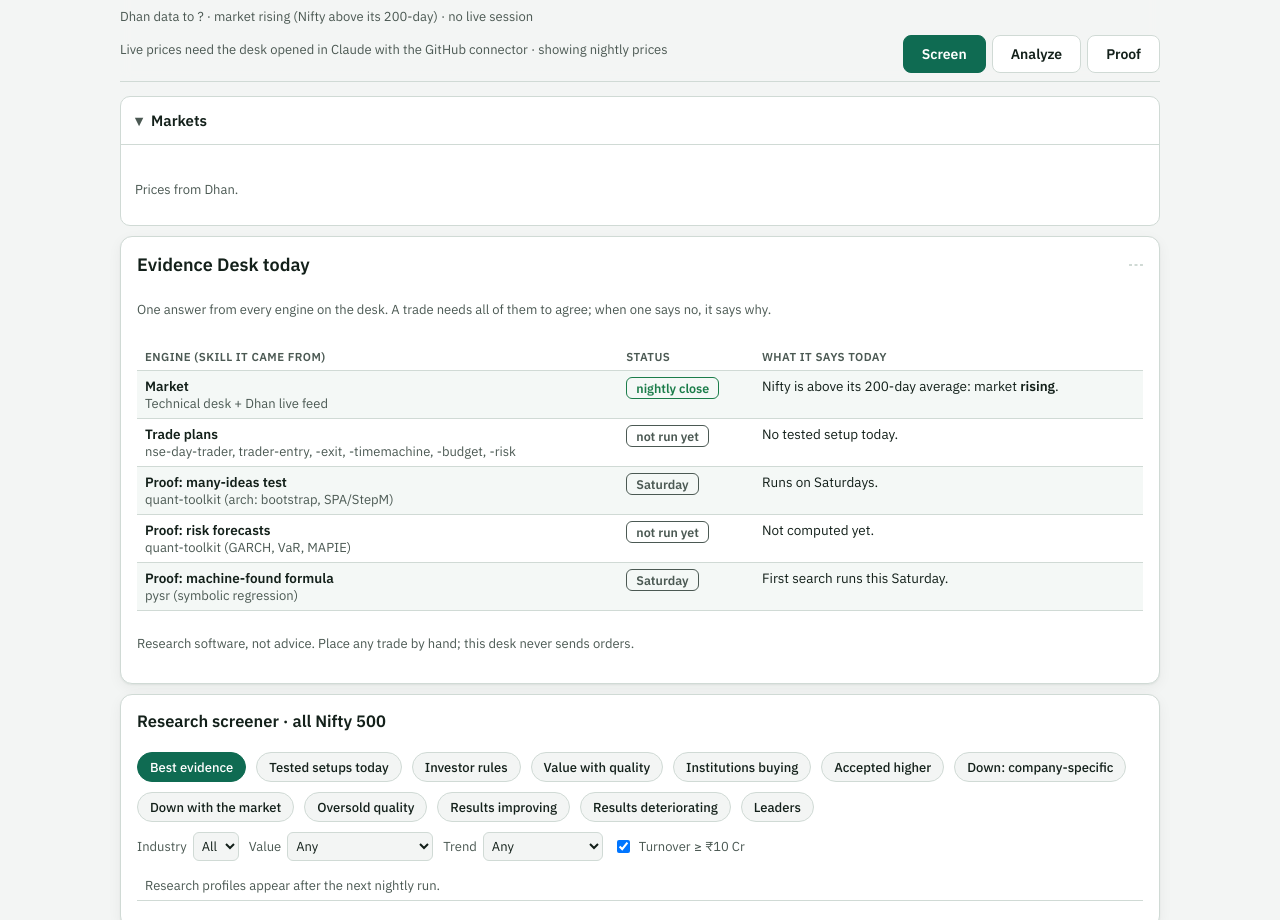
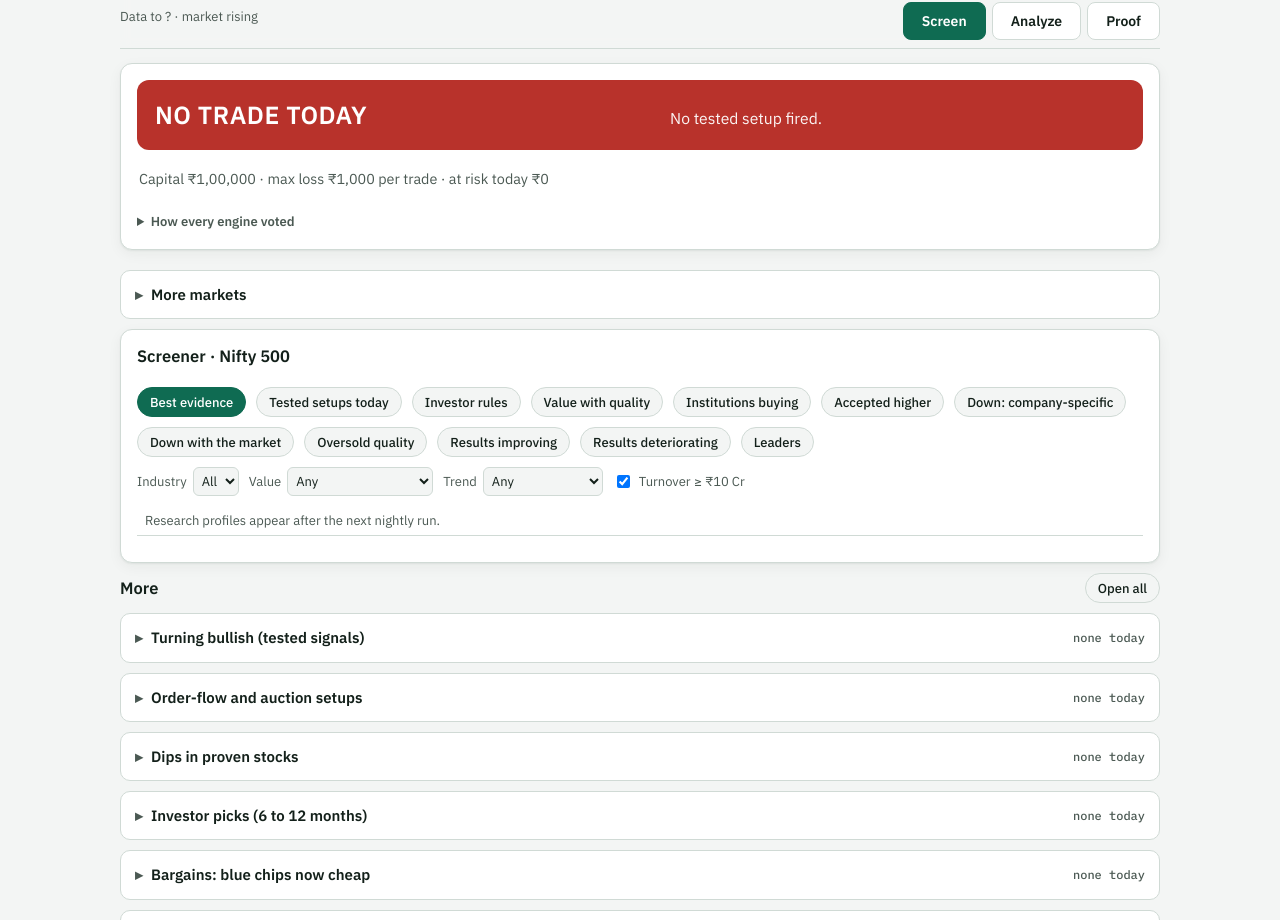
Before and after one commit to prodadarjaiswal-lab/Aj, a plain HTML site: page docs/technical-desk.html in a window 1280 px wide. Shown: the part 54-974 px from the top of the page. Drawn offline with Linux system fonts and the light colour scheme.

Commit message:
Desk: verdict-first Screen tab, notes cut; Telegram pin shows the Evidence Desk only
Roast Room (quick): big NO TRADE / TRADE bar with one reason, risk line,
'Watch, not trade' list with the missing check, 4 key market numbers,
screener trimmed to 6 columns and 3 tags, engine detail and extra
markets folded, one footer disclaimer. Telegram pin re-posted when the
old pin still lists the retired NSE Terminal.

Co-Authored-By: Claude Opus 5.5 <noreply@anthropic.com>
Claude-Session: https://claude.ai/code/session_01RXFh2CJvvmt4X5v3jsYcMd

```diff
--- a/docs/technical-desk.html
+++ b/docs/technical-desk.html
@@ -115,6 +115,12 @@ tr:hover td{background:var(--soft)}
 #livenote b{font-weight:700}
 @media (max-width:520px){.tiles{grid-template-columns:1fr 1fr;gap:8px}.tile{padding:8px 10px}.tile .v{font-size:17px}
  h1{font-size:20px}header{padding-block:8px 6px;gap:6px}header .sub{font-size:12px;line-height:1.4}.tab{padding:7px 14px;min-height:36px}}
+.vbar{border-radius:12px;padding:16px 18px;display:flex;flex-wrap:wrap;gap:6px 16px;align-items:baseline;justify-content:space-between;color:#fff;background:var(--down)}
+.vbar.go{background:var(--up)}.vbar.stale{background:var(--warn)}
+.vbar .vh{font-size:1.55rem;font-weight:800;letter-spacing:.02em}.vbar .vr{font-size:.98rem;opacity:.95}.vbar .vd{font-size:.82rem;opacity:.85}
+.riskl{font-size:.9rem;color:var(--mute);margin:8px 2px 0}
+.watch{display:flex;flex-wrap:wrap;gap:8px;margin-top:6px}.watch button{text-align:left;line-height:1.25}.watch .miss{display:block;font-size:.75rem;color:var(--down)}
+.foot{font-size:.78rem;color:var(--mute);text-align:center;padding:14px 0 6px}
 </style>
 <div class="wrap">
 <header>
@@ -125,9 +131,10 @@ tr:hover td{background:var(--soft)}
 </header>
 
 <section id="screener" class="wrap" style="gap:10px">
-  <details class="dd" id="dd-mkts" open><summary><span class="ddt">Markets</span><span class="cnt" id="n-mkts"></span></summary><div class="ddb"><div class="tiles" id="mkts"></div><p class="note" id="mktnote"></p></div></details>
   <div class="pnl" id="deskSum"></div>
-  <div class="pnl" id="research"><div class="row" style="justify-content:space-between"><h2>Research screener · all Nifty 500</h2><span class="cnt" id="n-research"></span></div>
+  <div class="tiles" id="mkts"></div>
+  <details class="dd" id="dd-mkts"><summary><span class="ddt">More markets</span><span class="cnt" id="n-mkts"></span></summary><div class="ddb"><div class="tiles" id="mkts2"></div><p class="note" id="mktnote" hidden></p></div></details>
+  <div class="pnl" id="research"><div class="row" style="justify-content:space-between"><h2>Screener · Nifty 500</h2><span class="cnt" id="n-research"></span></div>
     <p class="note basisline" id="b-research"></p>
     <div class="row" id="presets" role="group" aria-label="Screens"></div>
     <div class="row filt">
@@ -139,8 +146,8 @@ tr:hover td{background:var(--soft)}
     <div class="tw"><table id="rsT"></table></div>
     <div class="row"><button class="chip" id="rsMore" hidden>Show more</button><span class="note" id="rsNote"></span></div>
   </div>
-  <div class="row" style="justify-content:space-between"><p class="note" style="margin:0">Tap a section to open it. Tap any stock for its chart and full analysis.</p><button class="chip" id="ddall">Open all</button></div>
-  <details class="dd" id="dd-rsum" open><summary><span class="ddt">Research screener: today's top evidence</span><span class="cnt" id="n-rsum"></span></summary><div class="ddb">
+  <div class="row" style="justify-content:space-between"><h2 style="margin:0">More</h2><button class="chip" id="ddall">Open all</button></div>
+  <details class="dd" id="dd-rsum" hidden><summary><span class="ddt">Research screener: today's top evidence</span><span class="cnt" id="n-rsum"></span></summary><div class="ddb">
     <div class="tw"><table id="rsSum"></table></div>
     <div class="row"><button class="chip on" data-goto="research">Go to the full research screener ↑</button><span class="note">12 screens and filters across the Nifty 500</span></div>
   </div></details>
@@ -156,6 +163,7 @@ tr:hover td{background:var(--soft)}
   <details class="dd" id="dd-quant"><summary><span class="ddt">Portfolio and pairs (Nifty 50)</span><span class="cnt" id="n-quant"></span></summary><div class="ddb"><div class="cards"><div><h3>Markowitz</h3><div id="front"></div><div id="wts"></div></div><div><h3>Walk-forward test and portfolio VaR</h3><div id="wf"></div></div></div><h3>Pairs and mean reversion</h3><div id="pairsS"></div><div class="cards"><div class="tw"><table id="pairsT"></table></div><div id="pairChart"></div></div></div></details>
   <details class="dd" id="dd-board"><summary><span class="ddt">Full back-test scoreboards</span><span class="cnt" id="n-board"></span></summary><div class="ddb"><div class="tw"><table id="board"></table></div><div class="tw" style="margin-top:10px"><table id="aboard"></table></div><div class="tw" style="margin-top:10px"><table id="sboard"></table></div><p class="note" id="boardnote"></p></div></details>
   <details class="dd" id="dd-fresh"><summary><span class="ddt">Data freshness check</span><span class="cnt" id="n-fresh"></span></summary><div class="ddb"><div class="tw"><table id="fresh"></table></div><p class="note">Green: from the latest trading session. Amber: older than that. Every section above is rebuilt from these files on each publish.</p></div></details>
+  <p class="foot">Research, not advice. Trades are placed by hand.</p>
 </section>
 
 
@@ -259,7 +267,7 @@ const tested=Object.keys(sig).filter(k=>sig[k][flag]&&!WARN.includes(k)&&!DIPS.i
 const dipsOk=DIPS.filter(k=>(sig[k]||{})[flag]);
 const bySym={};(D.board.rows||[]).forEach(r=>bySym[r.s]=r);
 const today=D.today.stocks||{};
-$("asof").textContent=`${D.live_t?"Live Dhan prices "+D.live_t.slice(11,16)+" IST · ":""}Dhan data to ${D.today.asof||"?"} · market ${D.regimeUp===false?"weak (Nifty below its 200-day)":"rising (Nifty above its 200-day)"} · ${D.flow&&D.flow.t?"live order flow "+D.flow.t+" IST":"no live session"}`;
+$("asof").textContent=`${D.live_t?"Live "+D.live_t.slice(11,16)+" IST · ":""}Data to ${D.today.asof||"?"} · market ${D.regimeUp===false?"weak":"rising"}`;
 
 /* ---------- charts (one scale per chart; labels from tokens) ---------- */
 function hbars(rows,{w=300,rowH=11,fmt=v=>num(v,0),mark}={}){ // rows: [label, value, cls]
@@ -298,6 +306,9 @@ function mktTiles(){const m=D.markets||{},tiles=[];
   Object.entries(D.usq||{}).filter(([s])=>!D.usmain||D.usmain.includes(s)).forEach(([s,q])=>tiles.push([s+" (US, Dhan)",num(q.price,2),q.prev?q.price/q.prev-1:null]));
   const fd=(D.nf||{}).fiidii||{},fdd=Object.keys(fd).sort().pop();
   if(fdd){["FII","DII"].forEach(k=>{if(fd[fdd][k])tiles.push([`${k} net, ${fdd.slice(5)} (₹ Cr)`,num(fd[fdd][k].net,0),fd[fdd][k].net>0?1e-9:-1e-9])})}
+  const T_=([k,v,c])=>`<div class="tile"><div class="k">${esc(k)}</div><div class="v">${v}</div><div class="d ${cls(c)}">${c!=null&&Math.abs(c)<1e-6?(c>0?"net buying":"net selling"):pc(c,2)}</div></div>`;
+  const key=tiles.filter(t=>/^(Nifty 50|Nifty Bank|India VIX|FII net)/.test(t[0])),rest=tiles.filter(t=>!key.includes(t));
+  $("mkts").innerHTML=key.map(T_).join("");if($("mkts2"))$("mkts2").innerHTML=rest.map(T_).join("");return;
   $("mkts").innerHTML=tiles.map(([k,v,c])=>`<div class="tile"><div class="k">${esc(k)}</div><div class="v">${v}</div><div class="d ${cls(c)}">${c!=null&&Math.abs(c)<1e-6?(c>0?"net buying":"net selling"):pc(c,2)}</div></div>`).join("");
 }
 function screener(){
@@ -357,7 +368,7 @@ function evChips(x){
   const w=x.warn.map(k=>`<span class="ev w">${esc(NM(k))}</span>`);
   const f=Object.entries(x.fq||{}).filter(([,q])=>q>=4).map(([k])=>`<span class="ev t">${esc(k)} top 40%</span>`);
   const tested=[...t,...i,...f].filter(c=>c.includes('ev t')),ctx_=[...t,...i].filter(c=>c.includes('ev u'));
-  const all=[...tested,...w,...ctx_.slice(0,2)];if(ctx_.length>2)all.push(`<span class="sm">+${ctx_.length-2} more</span>`);
+  const pool=[...tested,...w,...ctx_],all=pool.slice(0,3);if(pool.length>3)all.push(`<span class="sm">+${pool.length-3}</span>`);
   return all.join("")||'<span class="sm">none</span>';
 }
 function flowCell(x){if(!x.vwap&&x.buy==null)return'<span class="sm">–</span>';const up=x.vwap==="above";return `<span class="${up?"good":"bad"}">${up?"above":"below"} VWAP</span><div class="sm">${x.buy!=null?"buyers "+Math.round(x.buy*100)+"%":""}${x.auction?" · "+esc(String(x.auction).replace("yesterday's value","value").slice(0,34)):""}</div>`}
@@ -369,9 +380,9 @@ function research(){
   let rows=list.map(([s,x])=>Object.assign({s},x)).filter(x=>P[3](x)&&(!ind||x.ind===ind)&&(!val||x.value===val)&&(!tr||(tr==="up"?(x.vs200||0)>0:(x.vs200||0)<0))&&(!to||(x.turnover_cr||0)>=10));
   rows.sort(P[4]);
   cnt("research",rows.length);
-  $("b-research").innerHTML=`<b>${esc(P[1])}</b>: ${esc(P[2])}. <span class="ev t">green</span> passed a back-test · <span class="ev u">dashed</span> context only · <span class="ev w">red</span> tested warning. <details style="display:inline"><summary class="note" style="display:inline;font-weight:400">How the score works</summary><span class="note">${esc((D.rs||{}).method||"")}</span></details>`;
-  $("rsT").innerHTML=rows.length?`<tr><th>Stock</th><th class="n">Score</th><th>Evidence</th><th class="n">3m vs Nifty</th><th>Order flow (last session)</th><th class="n">P/E</th><th class="n">ROCE</th><th>Last results</th><th class="n">FII Δ</th><th>3-month move: why</th></tr>`+rows.slice(0,LIM).map(x=>`<tr><td><button class="link" data-s="${esc(x.s)}">${esc(x.s)}</button>${((D.nf||{}).events||{})[x.s]?` <span class="ev w" title="${esc(D.nf.events[x.s].map(e=>e.d+" "+e.p).join("; "))}">event ${esc(D.nf.events[x.s][0].d.slice(5))}</span>`:""}<div class="sm">${esc((x.ind||"").slice(0,22))}</div></td><td class="n ${x.score>0?"good":x.score<0?"bad":""}">${x.score}</td><td style="min-width:150px">${evChips(x)}</td><td class="n ${cls(x.rs3)}">${pc(x.rs3,0)}</td><td style="min-width:120px">${flowCell(x)}</td><td class="n">${valCell(x)}</td><td class="n">${x.roce!=null?num(x.roce,0)+"%":"–"}</td><td style="min-width:110px">${resCell(x.s)}</td><td class="n ${cls(x.d_fii)}">${x.d_fii!=null?(x.d_fii>0?"+":"")+num(x.d_fii,1):"–"}</td><td style="min-width:170px">${whyCell(x)}</td></tr>`).join(""):`<tr><td class="note">No stock matches these filters today.</td></tr>`;
-  $("rsMore").hidden=rows.length<=LIM;$("rsNote").textContent=rows.length?`showing ${Math.min(LIM,rows.length)} of ${rows.length}; data ${esc((D.rs||{}).asof||"")}, Dhan fundamentals ${esc((D.rs||{}).fund_asof||"")}`:"";
+  $("b-research").innerHTML="";if(0)$("b-research").innerHTML=`<b>${esc(P[1])}</b>: ${esc(P[2])}. <span class="ev t">green</span> passed a back-test · <span class="ev u">dashed</span> context only · <span class="ev w">red</span> tested warning. <details style="display:inline"><summary class="note" style="display:inline;font-weight:400">How the score works</summary><span class="note">${esc((D.rs||{}).method||"")}</span></details>`;
+  $("rsT").innerHTML=rows.length?`<tr><th>Stock</th><th class="n">Score</th><th>Evidence</th><th class="n">3m vs Nifty</th><th class="n">P/E</th><th class="n">ROCE</th><th>Last results</th></tr>`+rows.slice(0,LIM).map(x=>`<tr><td><button class="link" data-s="${esc(x.s)}">${esc(x.s)}</button>${((D.nf||{}).events||{})[x.s]?` <span class="ev w" title="${esc(D.nf.events[x.s].map(e=>e.d+" "+e.p).join("; "))}">event ${esc(D.nf.events[x.s][0].d.slice(5))}</span>`:""}<div class="sm">${esc((x.ind||"").slice(0,22))}</div></td><td class="n ${x.score>0?"good":x.score<0?"bad":""}">${x.score}</td><td style="min-width:150px">${evChips(x)}</td><td class="n ${cls(x.rs3)}">${pc(x.rs3,0)}</td><td class="n">${valCell(x)}</td><td class="n">${x.roce!=null?num(x.roce,0)+"%":"–"}</td><td style="min-width:110px">${resCell(x.s)}</td></tr>`).join(""):`<tr><td class="note">No stock matches these filters today.</td></tr>`;
+  $("rsMore").hidden=rows.length<=LIM;$("rsNote").textContent=rows.length?`${Math.min(LIM,rows.length)} of ${rows.length}`:"";
 }
 function researchSummary(){
   const rows=Object.entries(RS).filter(([s,x])=>x.score>0&&(x.turnover_cr||0)>=10).sort((a,b)=>b[1].score-a[1].score).slice(0,8);
@@ -876,7 +887,7 @@ async function livePoll(mcp){if(LIVE.busy)return;LIVE.busy=true;
     if(!LIVE.ok||Date.now()-LIVE.at>120000)liveNote(`LIVE off (${esc(why)}) · showing nightly prices`)}
   finally{LIVE.busy=false}}
 (async()=>{let mcp=null;try{mcp=window.claude&&window.claude.use?await window.claude.use("mcp"):null}catch(e){mcp=null}
-  if(!mcp){liveNote("Live prices need the desk opened in Claude with the GitHub connector · showing nightly prices");return}
+  if(!mcp){liveNote("");return}
   liveNote("LIVE connecting…");
   const loop=async()=>{if(!document.hidden)await livePoll(mcp);setTimeout(loop,mktOpen()?5000:60000)};loop()})();
 
@@ -889,21 +900,25 @@ function deskSum(){const el=$("deskSum");if(!el)return;const T=D.tp||{},rows=T.r
   const chip=(ok,t)=>`<span class="tag" style="color:var(${ok===true?"--up":ok===false?"--down":"--mute"})">${t}</span>`;
   const live=typeof LIVE!=="undefined"&&LIVE.ok&&LIVE.t?"live "+esc(String(LIVE.t).slice(11,16))+" IST":D.live_t?"live "+esc(D.live_t.slice(11,16))+" IST":"nightly close";
   const line=(name,src,st,body)=>`<tr><td><b>${name}</b><div class="note">${src}</div></td><td>${st}</td><td>${body}</td></tr>`;
-  el.innerHTML=`<div class="row" style="justify-content:space-between"><h2>Evidence Desk today</h2><span class="basis">${esc(T.asof?"close of "+T.asof:"")}</span></div>
-  <p class="note">One answer from every engine on the desk. A trade needs all of them to agree; when one says no, it says why.</p>
-  <div style="overflow-x:auto"><table id="deskSumT"><tr><th>Engine (skill it came from)</th><th>Status</th><th>What it says today</th></tr>
-  ${line("Market","Technical desk + Dhan live feed",chip(true,live),`Nifty is ${D.regimeUp===false?"below":"above"} its 200-day average: market <b>${D.regimeUp===false?"weak":"rising"}</b>.`)}
-  ${line("Trade plans","nse-day-trader, trader-entry, -exit, -timemachine, -budget, -risk",T.asof?chip(pass.length>0,pass.length+" of "+rows.length+" pass"):chip(null,"not run yet"),
-     rows.length?(pass.length?`${pass.length} plans clear all ${rows[0][9]} checks. `:`No stock clears every check. `)+(top?`Most common reason: ${top}.`:""):"No tested setup today.")}
-  ${line("Proof: many-ideas test","quant-toolkit (arch: bootstrap, SPA/StepM)",ks.length?chip(surv>0,surv+" of "+ks.length+" survive"):chip(null,"Saturday"),
-     ks.length?(surv?`${surv} signals still look real after correcting for testing ${ks.length} at once.`:`None of the ${ks.length} signals survives once you correct for testing many at once, so the desk calls no trades. That is the honest result, not a fault.`):"Runs on Saturdays.")}
-  ${line("Proof: risk forecasts","quant-toolkit (GARCH, VaR, MAPIE)",R.asof?chip(true,(R.n_vol||0)+" stocks"):chip(null,"not run yet"),
-     R.asof?`Volatility forecast for ${R.n_vol||0} stocks. ${vn?esc(String(vn).replace(/^var:\s*/,"VaR check: ").split("(")[0].trim()+"."):""}${C.coverage_measured!=null?` 21-day ranges held ${Math.round(C.coverage_measured*100)}% of the time (aim ${Math.round((C.coverage_target||0.9)*100)}%).`:""}`:"Not computed yet.")}
-  ${line("Proof: machine-found formula","pysr (symbolic regression)",F.verdict?chip(F.verdict==="beats_score",F.verdict==="beats_score"?"beats score":"score stays"):chip(null,"Saturday"),
-     F.verdict?(F.verdict==="beats_score"?`A formula beat the hand-written score out of sample: <code>${esc((F.chosen||{}).equation||"")}</code>.`:`The best formula (<code>${esc((F.chosen||{}).equation||"")}</code>) did not beat the hand-written score, so the score stays.`):"First search runs this Saturday.")}
-  </table></div>
-  ${near.length?`<p class="note" style="margin-top:8px">Closest to a trade (most checks passed): ${near.map(r=>`<button class="chip" data-s="${esc(r[0])}">${esc(r[0])} ${r[8]}/${r[9]}</button>`).join(" ")}</p>`:""}
-  <p class="note">Research software, not advice. Place any trade by hand; this desk never sends orders.</p>`;
+  const stale=T.asof&&D.fresh&&D.fresh.session&&String(T.asof).slice(0,10)<String(D.fresh.session).slice(0,10);
+  const go=pass.length>0&&!stale,n9=rows.length?rows[0][9]:7;
+  const head=stale?"DATA STALE · NO TRADE":go?`TRADE · ${pass.length} setup${pass.length>1?"s":""}`:"NO TRADE TODAY";
+  const reason=stale?"Trade plans are older than the latest data.":go?`${pass.map(r=>esc(r[0])).join(", ")} clear all ${n9} checks.`
+    :!rows.length?"No tested setup fired.":ks.length&&!surv?`0 of ${rows.length} plans pass · 0 of ${ks.length} signals survive the many-ideas test`:`0 of ${rows.length} plans pass all ${n9} checks`;
+  const cap=((T.cfg||{}).capital)||100000,ml=((T.cfg||{}).max_loss)||1000;
+  const risk=go?pass.reduce((a,r)=>a+ml,0):0;
+  const wl=go?pass:near;
+  const watch=wl.length?`<h2 style="margin:14px 0 0">${go?"Trades":"Watch, not trade"}</h2><div class="watch">${wl.map(r=>`<button class="chip" data-s="${esc(r[0])}"><b>${esc(r[0])}</b> ${r[8]}/${r[9]}${r[8]<r[9]&&(r[10]||[]).length?`<span class="miss">missing: ${esc(String(r[10][0]).split(":")[0])}</span>`:""}</button>`).join("")}</div>`:"";
+  const st=(ok,t)=>`<span style="color:var(${ok===true?"--up":ok===false?"--down":"--mute"});font-weight:700">${t}</span>`;
+  const eng=[["Market",st(D.regimeUp!==false,D.regimeUp===false?"weak":"rising"),live],
+    ["Trade plans",st(pass.length>0,`${pass.length} of ${rows.length} pass`),top?`top miss: ${top}`:""],
+    ["Many-ideas test",ks.length?st(surv>0,`${surv} of ${ks.length} survive`):st(null,"pending"),""],
+    ["Risk forecasts",R.asof?st(true,`${R.n_vol||0} stocks`):st(null,"pending"),C.coverage_measured!=null?`ranges held ${Math.round(C.coverage_measured*100)}%`:""],
+    ["Formula search",F.verdict?st(F.verdict==="beats_score",F.verdict==="beats_score"?"beats score":"score stays"):st(null,"pending"),""]];
+  el.innerHTML=`<div class="vbar ${stale?"stale":go?"go":""}"><span class="vh">${head}</span><span class="vr">${reason}</span><span class="vd">${esc(T.asof?"close "+T.asof:"")}</span></div>
+  <p class="riskl">Capital ₹${num(cap,0)} · max loss ₹${num(ml,0)} per trade · at risk today ₹${num(risk,0)}</p>
+  ${watch}
+  <details style="margin-top:12px"><summary class="note">How every engine voted</summary><div style="overflow-x:auto"><table id="deskSumT">${eng.map(([a,b,c])=>`<tr><td><b>${a}</b></td><td>${b}</td><td class="note">${c}</td></tr>`).join("")}</table></div></details>`;
   el.onclick=e=>{const b=e.target.closest("button[data-s]");if(!b)return;tab("analyze");show(b.dataset.s)}}
 function evStrip(sym){const el=$("evStrip");if(!el||!sym)return;const p=(D.tpp||{})[sym],x=(D.rlp||{})[sym]||{},q=typeof LIVE!=="undefined"?LIVE.eq[sym]:null;
   const bits=[];
```
Also changed, not shown: 2 other files.
